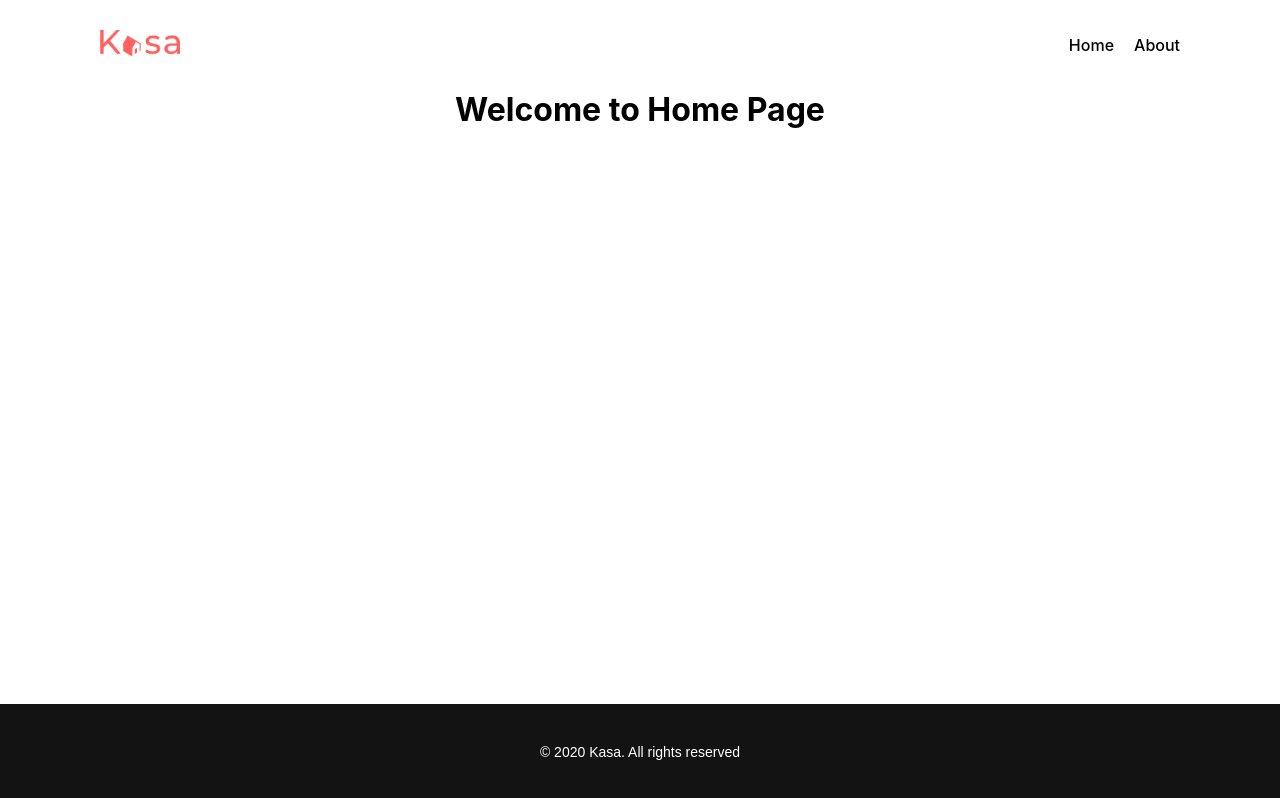
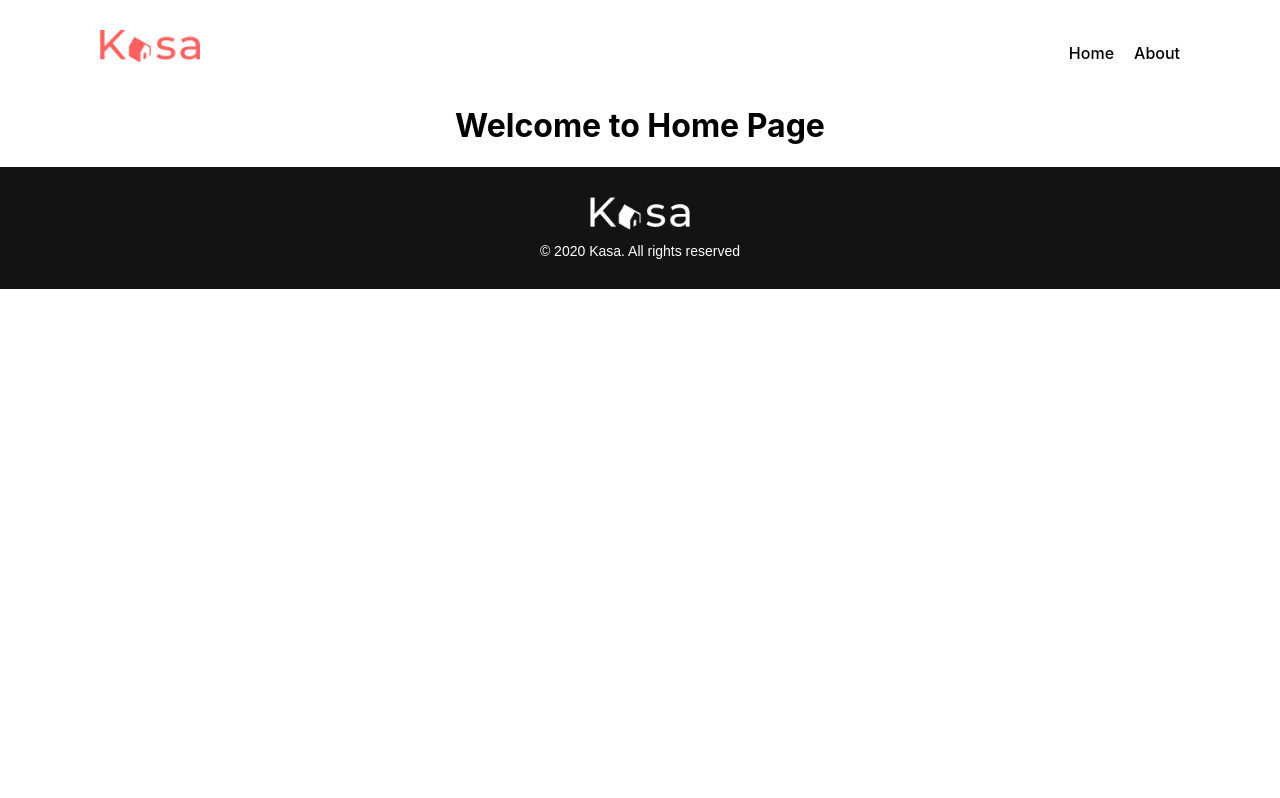
Before and after one commit to randrahim/kasa-project, a React (Create React App) app: page / in a window 1280 px wide. Built offline with nearby package versions, Linux system fonts and the light colour scheme.

Commit message:
Adding a logo to the Footer section

```diff
--- a/src/components/Footer/Footer.css
+++ b/src/components/Footer/Footer.css
@@ -2,9 +2,9 @@
   background-color: #131313;
   color: white;
   text-align: center;
-  padding: 40px 0;
+  padding: 30px 0;
   font-size: 14px;
-  position: absolute;
+  /* position: absolute; */
   width: 100%;
   bottom: 0;
 }
@@ -13,3 +13,8 @@
   margin: 0;
   font-family: Arial, sans-serif;
 }
+
+.logo img {
+  width: 100px;
+  margin-bottom: 10px;
+}
--- a/src/components/Footer/Footer.jsx
+++ b/src/components/Footer/Footer.jsx
@@ -1,9 +1,13 @@
 import React from "react";
-import "./Footer.css"; // Create this CSS file for styling
+import "./Footer.css";
+import logo from "./LOGO.png";
 
 function Footer() {
   return (
     <footer className="footer">
+      <div className="logo">
+        <img src={logo} alt="logo" />
+      </div>
       <p>© 2020 Kasa. All rights reserved</p>
     </footer>
   );
```
Also changed, not shown: src/components/Footer/LOGO.png (added).
